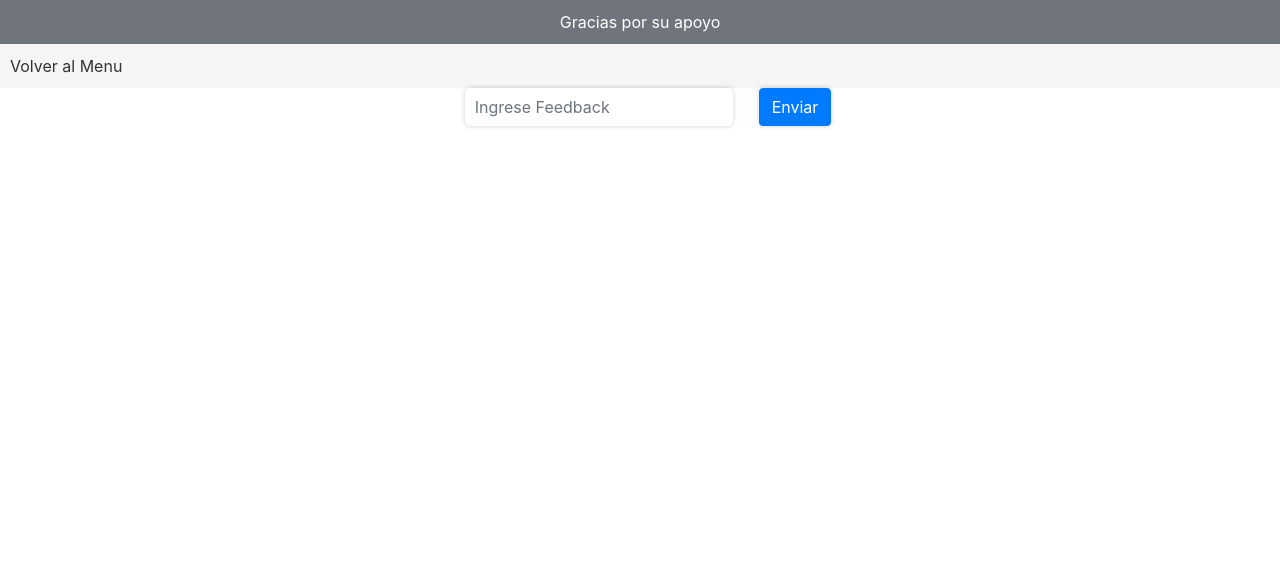
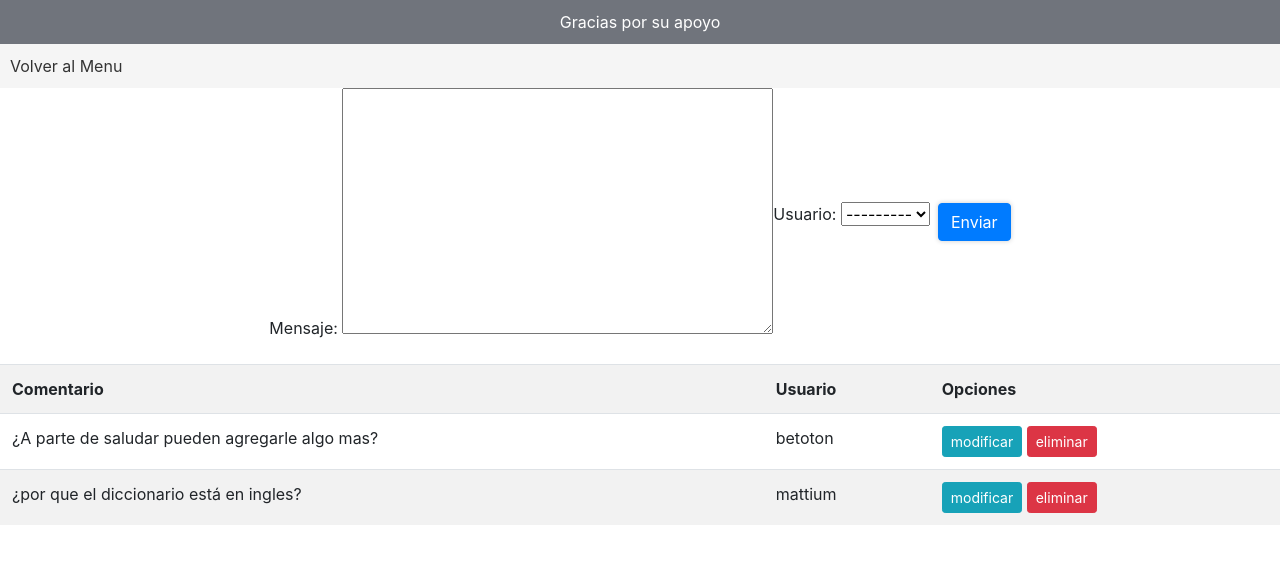
Before and after one commit to AlbertoZegers/webSox, a Django app: page /ia/feedback/ in a window 1280 px wide. Shown: the top 564 px of the page. Run offline with Django 4.2, Linux system fonts and the light colour scheme; data comes from the database, SQL or seed files in the repository; both versions use the stored data as it was after the commit; some libraries are stand-ins or nearby versions.

Commit message:
parte del CRUD terminada

```diff
--- a/Sox/credenciales_usuario.txt
+++ b/Sox/credenciales_usuario.txt
@@ -1,2 +1,2 @@
-User:betoton
+User:betoton, mattium
 Pass:123123asd
--- a/Sox/ia/templates/ia/pagFeedback.html
+++ b/Sox/ia/templates/ia/pagFeedback.html
@@ -16,17 +16,29 @@
     <header class="mb-auto">Gracias por su apoyo</header>
     <nav><a href="{% url 'visualizacion' %}">Volver al Menu</a></nav>
     <main class="container flex-grow-1 d-flex justify-content-center align-items-center">
-        <form class="form-inline">
-            <div class="form-group mx-sm-3 mb-2">
-                <label for="inputFeedback" class="sr-only">Ingrese Feedback</label>
-                <input type="text" class="form-control" id="inputFeedback" placeholder="Ingrese Feedback">
-            </div>
+        <form method="post">
             {% csrf_token %}
-            {{ form }}
-            <button type="submit" class="btn btn-primary mb-2">Enviar</button>
+            {{ form.as_p }}
+            <button type="submit" class="btn btn-primary mb-2 ml-2">Enviar</button>
         </form>
     </main>
-
+    <table class="table table-striped table-hover table-responsive-sm">
+        <tr>
+            <th>Comentario</th>
+            <th>Usuario</th>
+            <th>Opciones</th>
+        </tr>
+        {% for c in comentarios %}
+        <tr>
+            <td>{{ c.mensaje }}</td>
+            <td>{{ c.usuario }}</td>
+            <td>
+                <a href="{% url 'modificar' c.id %}" class="btn btn-info btn-sm">modificar</a>
+                <a href="{% url 'eliminar' c.id %}" class="btn btn-danger btn-sm">eliminar</a>
+            </td>
+        </tr>
+        {% endfor %}
+    </table>
     <script src="https://code.jquery.com/jquery-3.3.1.slim.min.js" integrity="sha384-q8i/X+965DzO0rT7abK41JStQIAqVgRVzpbzo5smXKp4YfRvH+8abtTE1Pi6jizo" crossorigin="anonymous"></script>
     <script src="https://cdn.jsdelivr.net/npm/@popperjs/core@2.10.1/dist/umd/popper.min.js"></script>
     <script src="https://stackpath.bootstrapcdn.com/bootstrap/4.3.1/js/bootstrap.min.js" integrity="sha384-JjSmVgyd0p3pXB1rRibZUAYoIIy6OrQ6VrjIEaFf/nJGzIxFDsf4x0xIM+B07jRM" crossorigin="anonymous"></script>
--- a/Sox/ia/urls.py
+++ b/Sox/ia/urls.py
@@ -1,7 +1,9 @@
 from django.urls import path
-from .views import visualizacion, feedback
+from .views import visualizacion, feedback, modificar, eliminar
 
 urlpatterns = [
     path('visualizacion/', visualizacion, name="visualizacion"),
     path('feedback/', feedback, name="feedback"),
+    path('modificar/<id>', modificar, name="modificar"),
+    path('eliminar/<id>', eliminar, name="eliminar")
 ]
--- a/Sox/ia/views.py
+++ b/Sox/ia/views.py
@@ -1,13 +1,38 @@
-from django.shortcuts import render
+from django.shortcuts import render, redirect, get_object_or_404
 from .forms import ComentarioForm
+from .models import Comentario
 #import subprocess
 
 # Create your views here.
 def feedback(request):
-    data = {'form' : ComentarioForm}
-    return render(request, 'ia/pagFeedback.html')
+    comentarios=Comentario.objects.all()
+    data = {'form' : ComentarioForm(), 'comentarios': comentarios}
+    if request.method == 'POST':
+         formulario=ComentarioForm(data=request.POST)
+         if formulario.is_valid():
+             formulario.save()
+         else:
+            formulario = ComentarioForm()
+    return render(request, 'ia/pagFeedback.html', data)
 
 def visualizacion(request):
     #comando = 'python manage.py shell -c "exec(open(\'Sox.py\').read())"'
     #subprocess.Popen(comando, shell=True)
     return render(request, 'ia/pagVisualizacion.html')
+
+def modificar(request, id):
+    comentario=get_object_or_404(Comentario, id=id)
+    data = {'form': ComentarioForm(instance=comentario)}
+    if request.method=='POST':
+        formulario= ComentarioForm(data=request.POST, instance=comentario)
+        if formulario.is_valid():
+            formulario.save()
+            return redirect('feedback')
+        else:
+           formulario=ComentarioForm()
+    return render(request, 'ia/modificar.html', data)
+
+def eliminar(request, id):
+    comentario = get_object_or_404(Comentario, id=id)
+    comentario.delete()
+    return redirect('feedback')
--- a/Sox/usuario/templates/registration/login.html
+++ b/Sox/usuario/templates/registration/login.html
@@ -10,7 +10,6 @@
 
         <p class="form-links">¿No tienes una cuenta? <a href="{% url 'crear' %}">Crear usuario</a></p>
         <p class="form-links"><a href="{% url 'home' %}">Volver</a></p>
-        <a href="{% url 'visualizacion' %}">Iniciar sin Cuenta</a>
       </form>
 
 {% endblock %}
```
Also changed, not shown: Sox/ia/templates/ia/modificar.html (added, +29 -0 lines), Sox/db.sqlite3.
